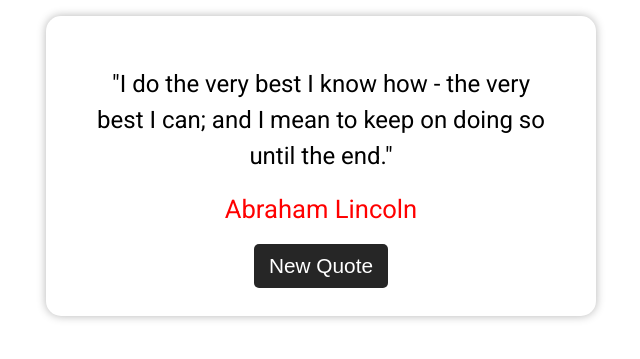
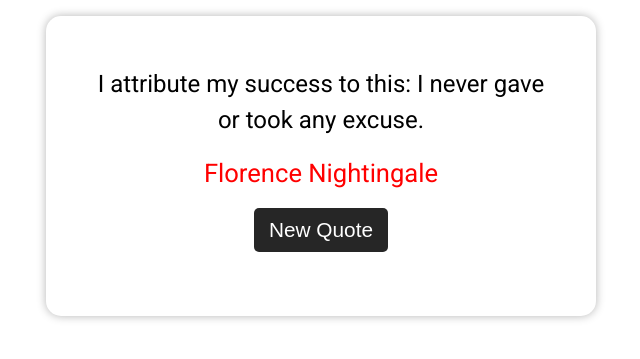
Before and after one commit to M0hammadFarahani/javascript-quote-generator, a plain HTML site: page index.html in a window 1280 px wide. Both pictures are taken after a click on the button "New Quote". Shown: the part 247-606 px from the top of the page, without its empty margins (319-959 px from the left). Drawn offline with Linux system fonts and the light colour scheme.

Commit message:
JS codes added to project

```diff
--- a/index.html
+++ b/index.html
@@ -31,5 +31,9 @@
         </div>
     </div>
 
+
+    <!-- Script -->
+    <script src="script.js"></script>
+
 </body>
 </html>
--- /dev/null
+++ b/script.js
@@ -0,0 +1,37 @@
+const btn = document.querySelector('#new-quote')
+
+const quote = document.querySelector('.quote')
+
+const person = document.querySelector('.person')
+
+const quotes = [
+    {
+        quote: "Life is not about getting and having, it is about giving and being.",person: "Kevin Kruse"
+    },
+    {
+        quote: "Whatever the mind of man can conceive and believe, it can achieve.",
+        person: "Napoleon Hill"
+    },
+    {
+        quote: "Strive not to be a success, but rather to be of value.",
+        person: "Albert Einstein"
+    },
+    {
+        quote: "Two roads diverged in a wood, and I—I took the one less traveled by, And that has made all the difference.",
+        person: "Robert Frost"
+    },
+    {
+        quote: "I attribute my success to this: I never gave or took any excuse.",
+        person: "Florence Nightingale"
+    }
+]
+
+
+btn.addEventListener('click', () => {
+
+    let random = Math.floor(Math.random() * quotes.length)
+
+    quote.innerText = quotes[random].quote
+    person.innerText = quotes[random].person
+
+})
```
